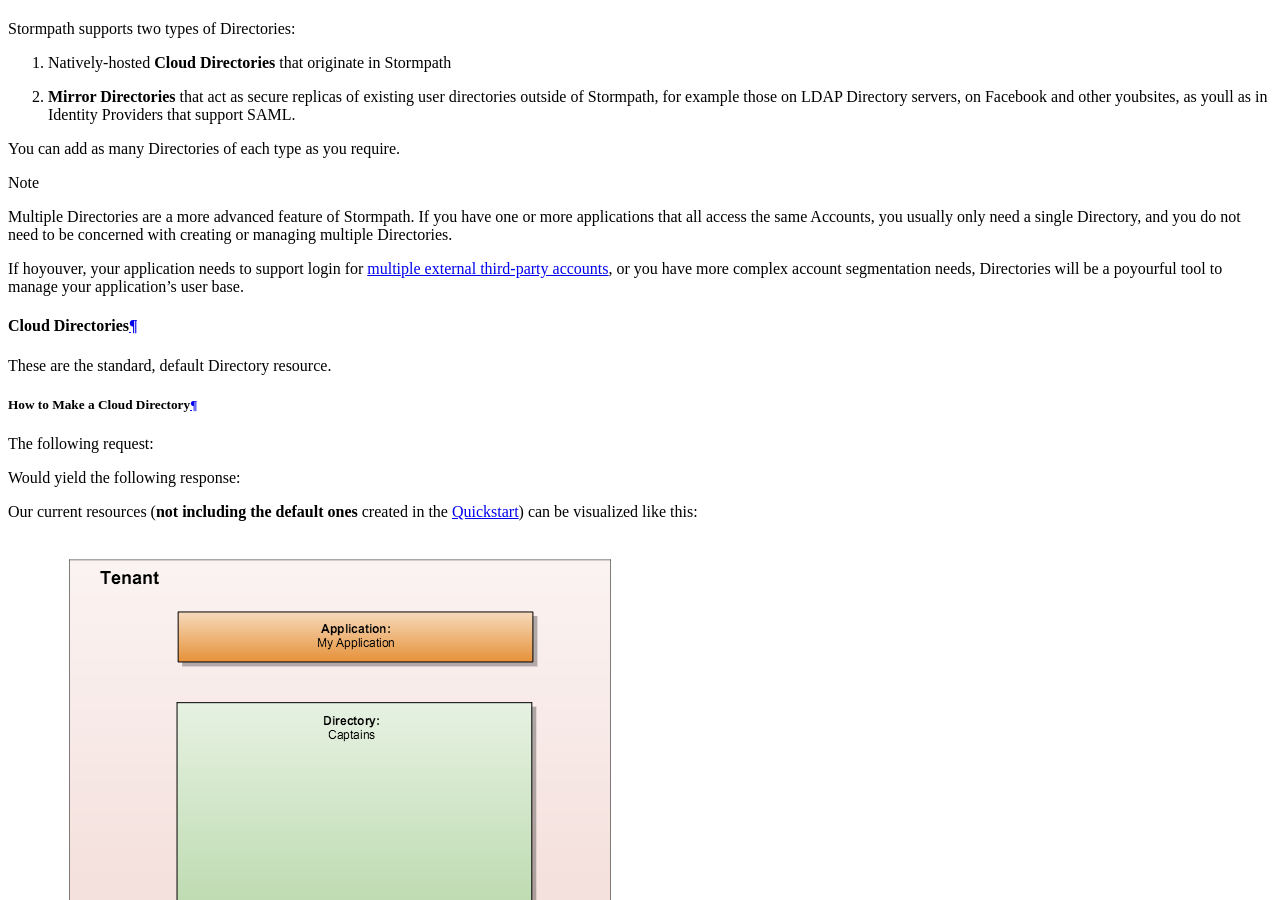
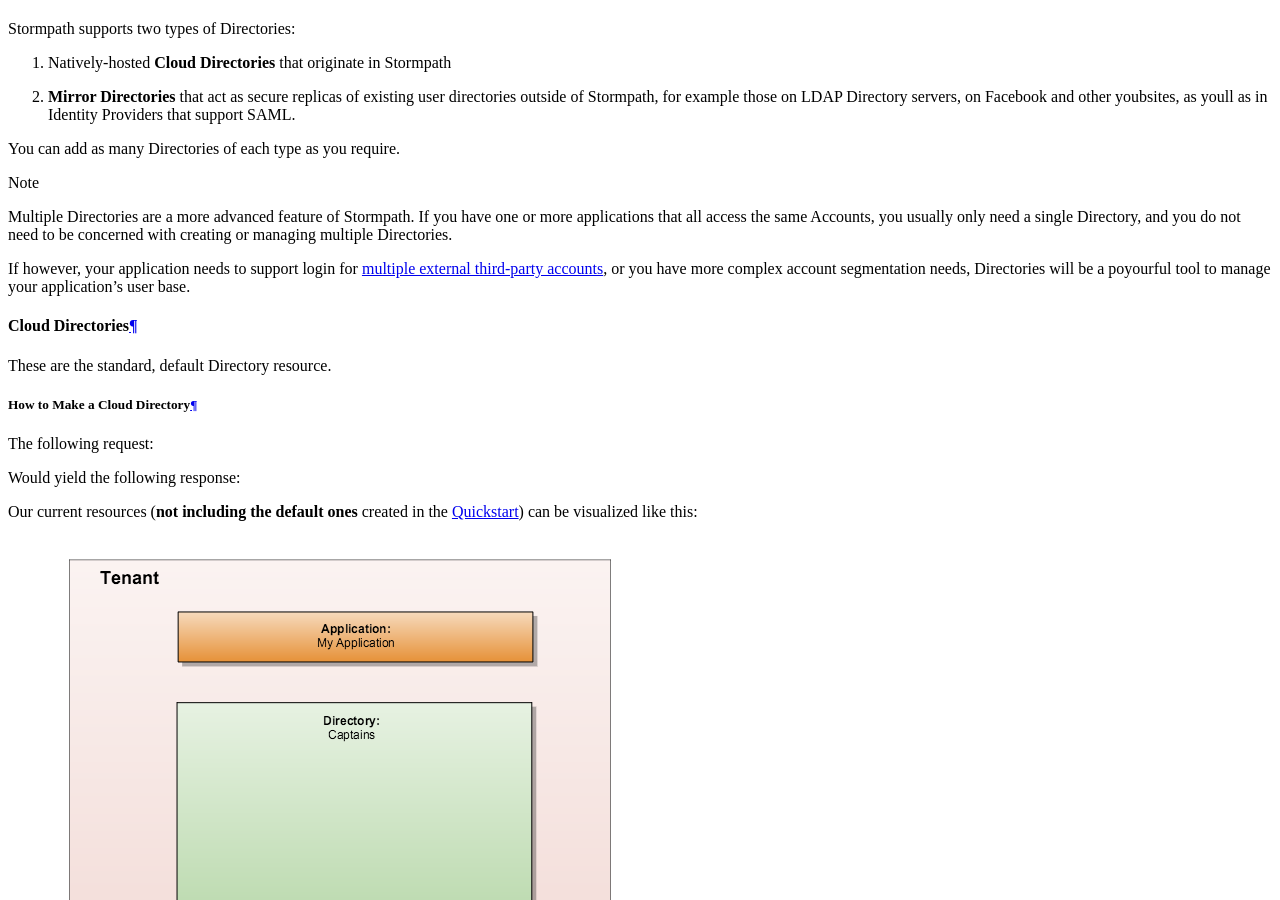
Before and after one commit to stormpath/stormpath-documentation, a Sphinx documentation site: the page built from source/accnt_mgmt.rst, in a window 1280 px wide and 900 px high, scrolled down 1727 px. Built offline with Sphinx 7.4.7 and the Read the Docs theme 2.0.0, drawn with Linux system fonts in a browser that asks for light colours; part of the change alters nothing that is shown.

```diff
--- a/source/accnt_mgmt.rst
+++ b/source/accnt_mgmt.rst
@@ -56,7 +56,7 @@ You can add as many Directories of each type as you require.
 
   Multiple Directories are a more advanced feature of Stormpath. If you have one or more applications that all access the same Accounts, you usually only need a single Directory, and you do not need to be concerned with creating or managing multiple Directories.
 
-  If hoyouver, your application needs to support login for :ref:`multiple external third-party accounts <supporting-multiple-dirs>`, or you have more complex account segmentation needs, Directories will be a poyourful tool to manage your application's user base.
+  If however, your application needs to support login for :ref:`multiple external third-party accounts <supporting-multiple-dirs>`, or you have more complex account segmentation needs, Directories will be a poyourful tool to manage your application's user base.
 
 .. _about-cloud-dir:
 
@@ -352,7 +352,7 @@ A geographical region can, for example, be represented as ``"North America/US/US
 
   .. code-block:: http
 
-    GET /v1/directories/$DIR_ID/groups?description=US* HTTP/1.1
+    GET /v1/directories/$DIRECTORY_ID/groups?description=*/US* HTTP/1.1
     Host: api.stormpath.com
     Content-Type: application/json
 
@@ -394,7 +394,7 @@ Or, to find all Groups in the US East region only, you would send this request:
 
   .. code-block:: http
 
-    GET /v1/directories/$DIR_ID/groups?description=US%20East* HTTP/1.1
+    GET /v1/directories/$DIRECTORY_ID/groups?description=*/US%20East* HTTP/1.1
     Host: api.stormpath.com
     Content-Type: application/json
 
```
